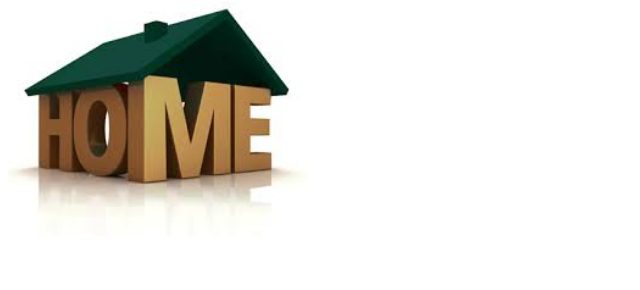
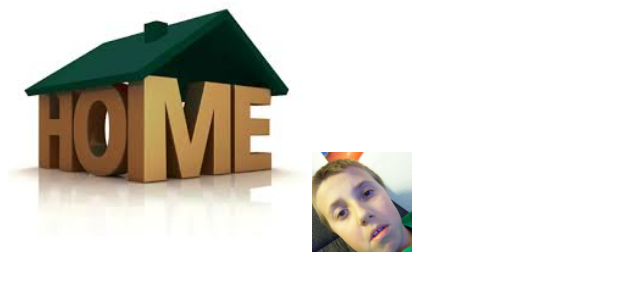
Before and after one commit to LPonce545/LPonce545.github.io, a plain HTML site: page my_website/index.html in a window 1280 px wide. Shown: the part 104-394 px from the top of the page, without its empty margins (0-640 px from the left). Drawn offline with Linux system fonts and the light colour scheme.

Commit message:
added image

```diff
--- a/my_website/index.html
+++ b/my_website/index.html
@@ -10,5 +10,6 @@
     <a href="about.html">About</a>
     <h1>BIG DADDY LUISY' HOME PAGE!</h1>
     <img src="images/home.jpg" height="250">
+    <img src="images/photo (1).jpg" height="100">
   </body>
 </html>
```
